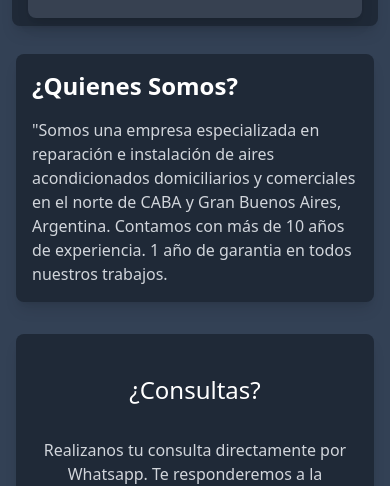
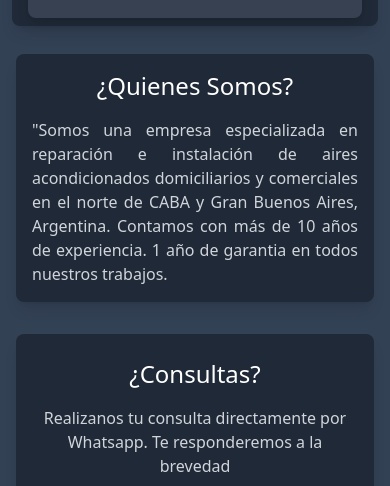
Before and after one commit to Thebassplayer/royar-refrigeracion, a React (Vite) app: page / in a window 390 px wide. Shown: the part 806-1292 px from the top of the page. Built offline with nearby package versions, Linux system fonts and the light colour scheme.

Commit message:
Add responsiveness for md width

```diff
--- a/src/App.jsx
+++ b/src/App.jsx
@@ -2,8 +2,8 @@ import React from "react";
 import FullscreenContainer from "./components/FullscreenContainer";
 import Header from "./components/Header";
 import Carousel from "./components/Carousel";
+import AboutUs from "./components/AboutUs";
 import Services from "./components/Services";
-import AboutUs from "./components/AboutUs";
 import Contact from "./components/Contact";
 import Footer from "./components/Footer";
 
--- a/src/components/AboutUs.jsx
+++ b/src/components/AboutUs.jsx
@@ -4,10 +4,10 @@ const AboutUs = () => {
   return (
     <section className="m-4 flex h-max grow flex-col justify-between rounded-lg bg-gray-800 p-4 shadow-lg">
       <div>
-        <h1 className="text-justify text-2xl font-bold text-white">
+        <h2 className="py-0 text-center text-2xl text-white sm:px-16 sm:text-3xl lg:text-3xl xl:px-48">
           ¿Quienes Somos?
-        </h1>
-        <p className="mt-4 text-gray-300">
+        </h2>
+        <p className="mt-4 text-justify text-gray-300">
           "Somos una empresa especializada en reparación e instalación de aires
           acondicionados domiciliarios y comerciales en el norte de CABA y Gran
           Buenos Aires, Argentina. Contamos con más de 10 años de experiencia. 1
--- a/src/components/Carousel.jsx
+++ b/src/components/Carousel.jsx
@@ -24,8 +24,8 @@ const Carousel = ({ images }) => {
   }, []);
 
   return (
-    <section className="h-2/6 sm:h-2/5">
-      <div id="carousel" className="relative h-full overflow-hidden md:h-3/4">
+    <section className="h-2/6 sm:h-2/5 md:h-1/2">
+      <div id="carousel" className="relative h-full overflow-hidden ">
         <div className="flex items-center justify-between">
           <button
             className="absolute left-0 top-1/2 z-10 -translate-y-1/2 transform rounded bg-transparent px-4 py-2 text-white transition-colors duration-300 hover:text-gray-800 focus:outline-none"
--- a/src/components/Contact.jsx
+++ b/src/components/Contact.jsx
@@ -6,7 +6,7 @@ const Contact = () => {
   return (
     <section className="mx-4 flex h-full flex-col items-center justify-evenly">
       <div className="m-4 w-full rounded-lg bg-gray-800 p-6 shadow-lg">
-        <h2 className="py-4 text-center text-2xl text-white sm:px-16 sm:text-3xl lg:text-3xl xl:px-48">
+        <h2 className="py-0 text-center text-2xl text-white sm:px-16 sm:text-3xl lg:text-3xl xl:px-48">
           ¿Consultas?
         </h2>
         <p className="mt-4 text-center text-gray-300">
```
